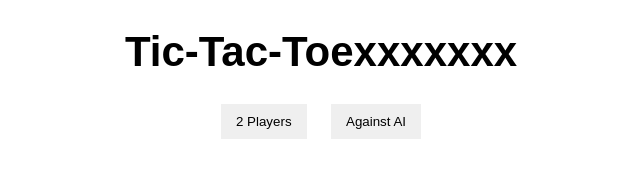
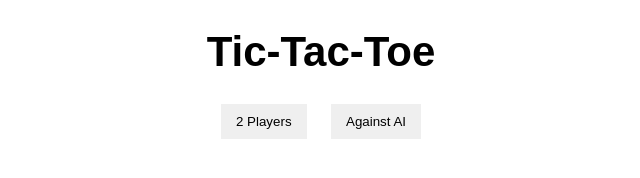
Before and after one commit to kleinpkms/Tic-Tac-Toe, a plain HTML site: page index.html in a window 1280 px wide. Shown: the whole page, without its empty margins (319-959 px from the left). Drawn offline with Linux system fonts and the light colour scheme.

Commit message:
ajuste texto teste

```diff
--- a/index.html
+++ b/index.html
@@ -2,11 +2,11 @@
 <html lang="en">
 <head>
   <meta charset="UTF-8">
-  <title>Tic-Tac-Toexxxxxx</title>
+  <title>Tic-Tac-Toe</title>
   <link rel="stylesheet" href="css/styles.css">
 </head>
 <body>
-  <h1>Tic-Tac-Toexxxxxxx</h1>
+  <h1>Tic-Tac-Toe</h1>
   <div id="buttons-container">
     <button id="2-players">2 Players</button>
     <button id="ai-player">Against AI</button>
```
